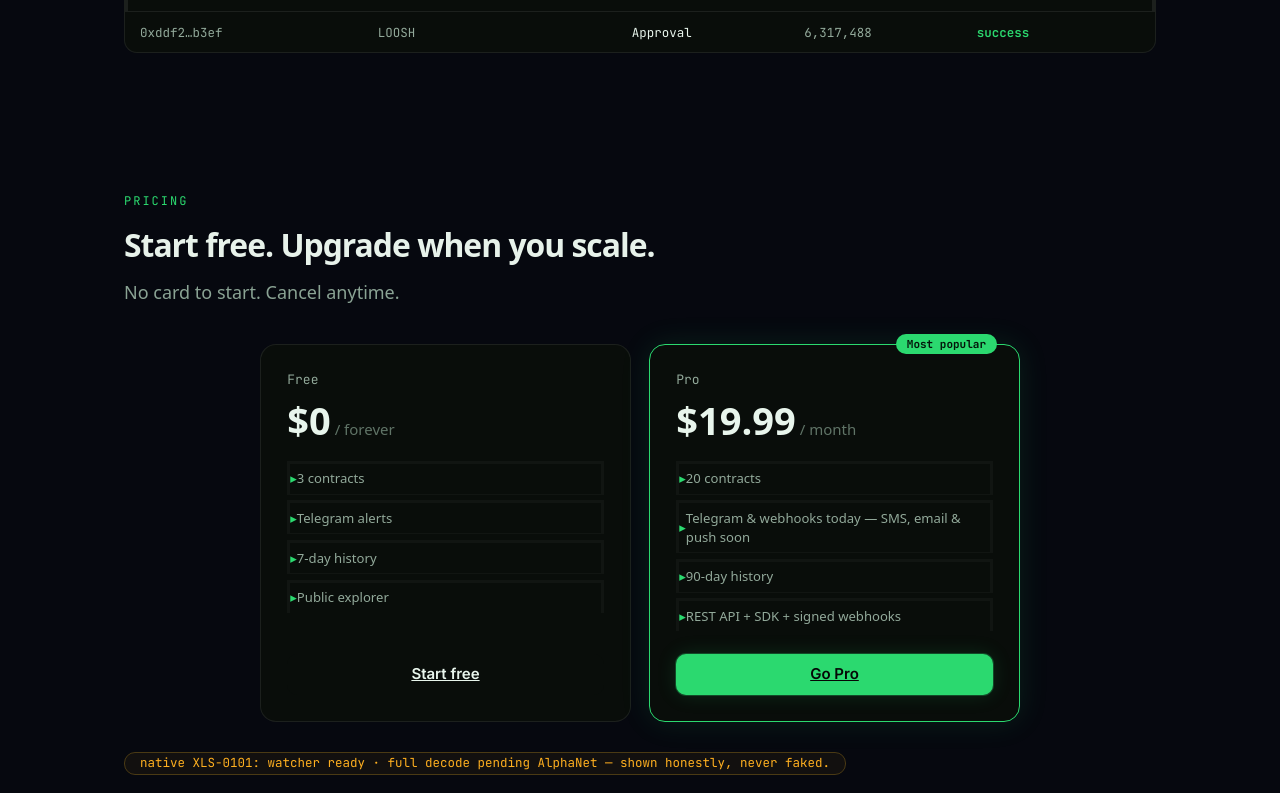
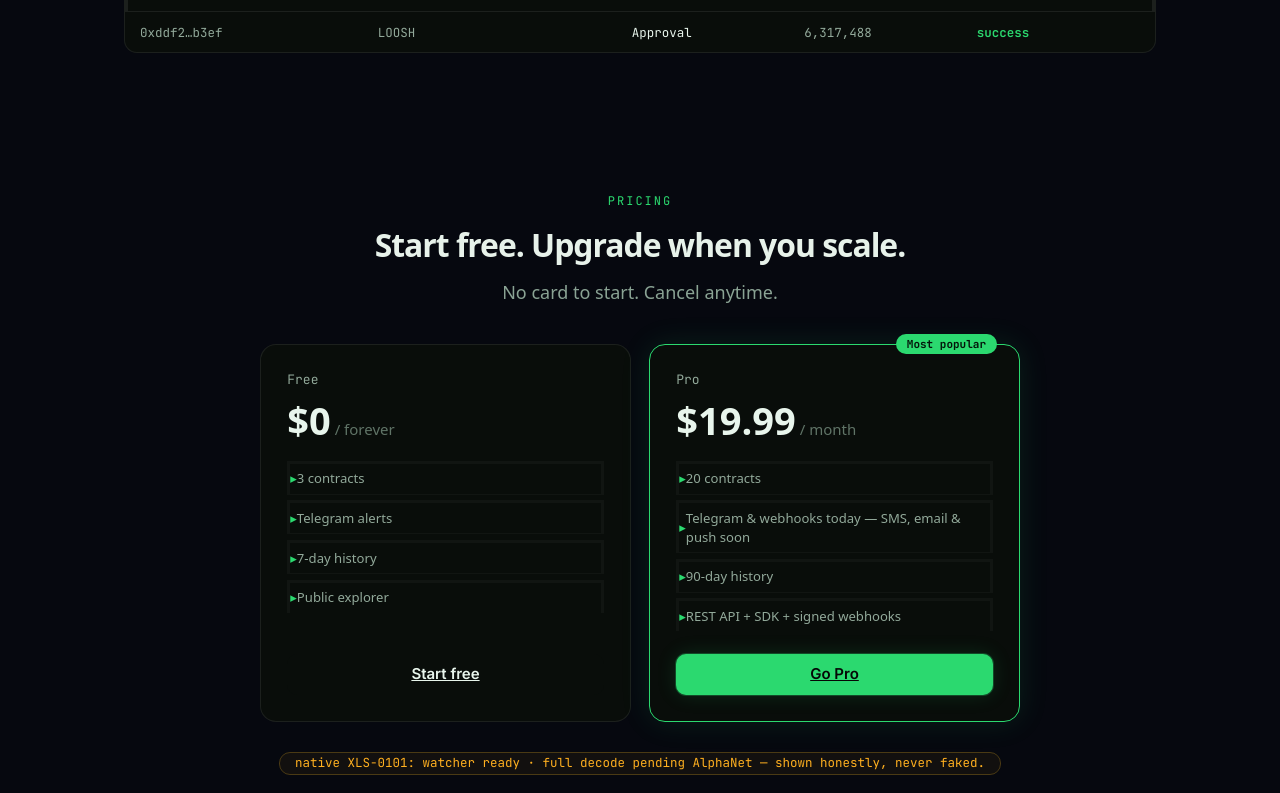
Before and after one commit to rperezga/kryndel, a Next.js app in the folder packages/web/: page / in a window 1280 px wide. Shown: the part 2027-2820 px from the top of the page. Built offline with nearby package versions, Linux system fonts and the light colour scheme; no server answers.

Commit message:
fix(marketing): pricing section centrada + texto left en cards

```diff
--- a/packages/web/src/app/(marketing)/page.tsx
+++ b/packages/web/src/app/(marketing)/page.tsx
@@ -250,12 +250,12 @@ export default function LandingPage() {
         </section>
 
         {/* ── PRICING TEASER ──────────────────────── */}
-        <section id="pricing" className="mkt-section" aria-labelledby="pricing-heading">
+        <section id="pricing" className="mkt-section" style={{ textAlign: 'center' }} aria-labelledby="pricing-heading">
           <p className="mkt-eyebrow" aria-hidden="true">Pricing</p>
           <h2 id="pricing-heading" className="mkt-h2">Start free. Upgrade when you scale.</h2>
-          <p className="mkt-lead">No card to start. Cancel anytime.</p>
+          <p className="mkt-lead" style={{ margin: '0 auto 40px' }}>No card to start. Cancel anytime.</p>
 
-          <div className="grid grid-cols-1 md:grid-cols-2 gap-[18px] max-w-[760px] mx-auto w-full list-none p-0">
+          <div className="grid grid-cols-1 md:grid-cols-2 gap-[18px] max-w-[760px] mx-auto w-full list-none p-0" style={{ textAlign: 'left' }}>
             {/* Free tier */}
             <article className="bg-ds-panel border border-solid border-ds-border rounded-[16px] p-7 flex flex-col" aria-label="Free plan">
               <p className="font-ds-mono text-ds-text-2 text-[13px] mb-1.5">Free</p>
@@ -311,7 +311,7 @@ export default function LandingPage() {
           </div>
 
           {/* XLS-0101 Honest Notice */}
-          <div className="text-ds-amber bg-[rgba(255,176,32,0.05)] border border-solid border-[#4a3a14] rounded-[11px] px-4 py-3.25 mt-[30px] inline-block font-ds-mono text-[12.5px] leading-relaxed">
+          <div className="text-ds-amber bg-[rgba(255,176,32,0.05)] border border-solid border-[#4a3a14] rounded-[11px] px-4 py-3.25 mt-[30px] inline-block font-ds-mono text-[12.5px] leading-relaxed" style={{ textAlign: 'left' }}>
             native XLS-0101: watcher ready · full decode pending AlphaNet — shown honestly, never faked.
           </div>
         </section>
```
